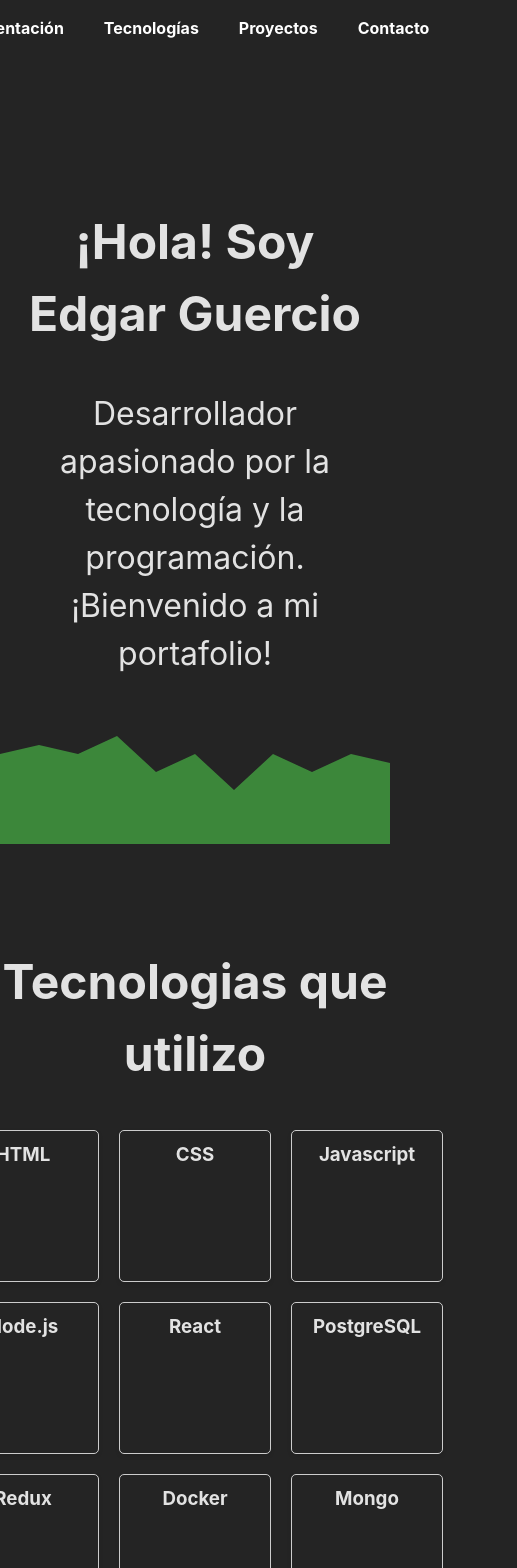
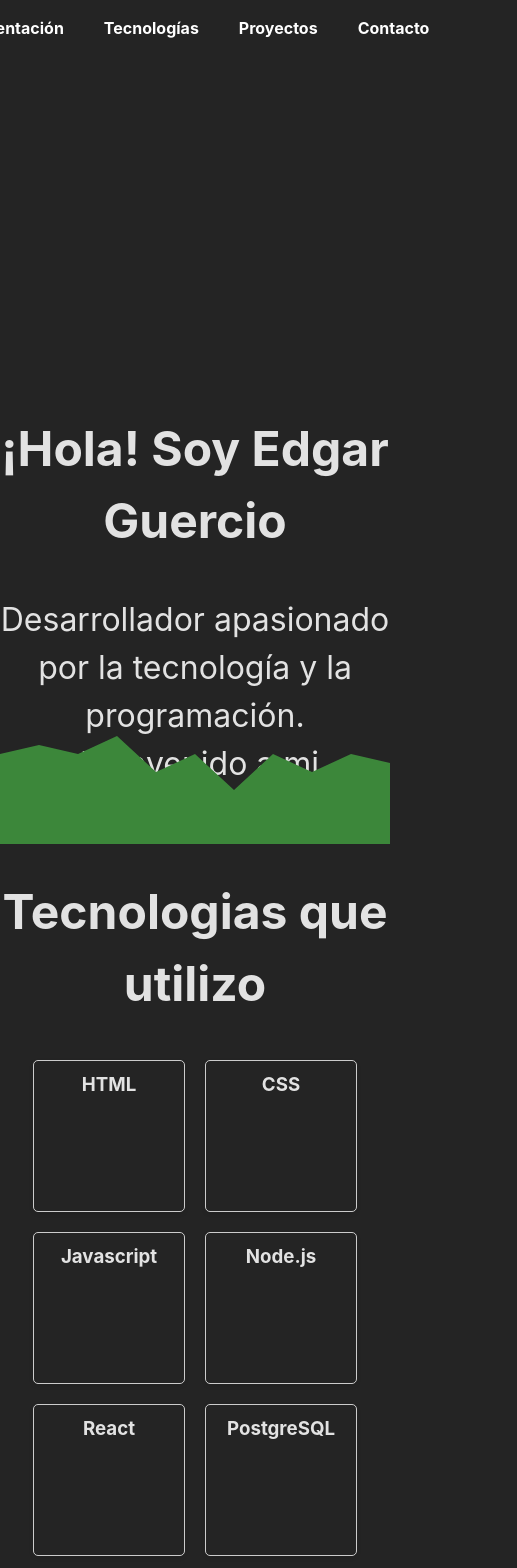
Before and after one commit to ejguercio/portfolio, a React (Vite) app: page / in a window 390 px wide. Shown: the top 1568 px of the page, 517 px wide, since content can reach past the window. Built offline with nearby package versions, Linux system fonts and the light colour scheme; some icons are missing.

Commit message:
FEAT algo de responsive

```diff
--- a/src/App.css
+++ b/src/App.css
@@ -1,5 +1,4 @@
 #root {
-  max-width: 1920px;
   margin: 0 auto;
   text-align: center;
 }
--- a/src/components/Contact/Contact.jsx
+++ b/src/components/Contact/Contact.jsx
@@ -2,7 +2,7 @@ import css from "./Contact.module.css"
 
 const Contact = () => {
     return (
-      <section id="contact" className={css.section} >
+      <section id="contact" className={css.contact} >
           <h2 className={css.title}>Contacto</h2>
         <div className={css.container}>
           <div>
--- a/src/components/Contact/Contact.module.css
+++ b/src/components/Contact/Contact.module.css
@@ -1,8 +1,9 @@
-.section{
+.contact{
   flex-direction: column;
+  min-height: 100vh;
 }
 
-.section a{
+.contact a{
   text-decoration: none;
   color: #fff;
 }
@@ -16,6 +17,7 @@
     border-radius: 5px;
     overflow: hidden;
     box-shadow: 0 2px 4px rgba(0, 0, 0, 0.1);
+    margin-bottom: 5%;
 }
 
 .container div{
@@ -24,6 +26,7 @@
 
 .title {
     font-size: 3rem;
+    margin-top: 0;
 }
 
 .container span{
--- a/src/components/Presentation/Presentation.module.css
+++ b/src/components/Presentation/Presentation.module.css
@@ -4,8 +4,7 @@
   justify-content: center;
   align-items: center;
   font-size: 2rem;
-  padding: 0px 15px;
-  max-width: 1280px;
+  margin-top: 5%;
 }
 
 .container span{
@@ -20,3 +19,18 @@
   width: 100%;
   height: 380px;
 }
+
+/* Medium devices (landscape tablets, 768px and up) */
+@media only screen and (max-width: 768px) {
+  .container {
+    flex-direction: column;
+  }
+
+  .info box-icon{
+    width: 90%;
+  }
+
+  .info h2{
+    margin-top: 0%;
+  }
+}
--- a/src/components/Projects/Projects.module.css
+++ b/src/components/Projects/Projects.module.css
@@ -30,3 +30,8 @@
     margin: 0px 10px;
     padding: 4px;
 }
+iframe {
+    width: 100%;
+    height: auto;
+
+}
--- a/src/components/Technologies/Technologies.module.css
+++ b/src/components/Technologies/Technologies.module.css
@@ -29,3 +29,9 @@
     width: 60%;
     height: 60%;
   }
+
+  @media only screen and (max-width: 768px) {
+    .grid {
+      grid-template-columns: 1fr 1fr;
+    }
+  }
--- a/src/index.css
+++ b/src/index.css
@@ -27,7 +27,7 @@ section{
   display: flex;
   justify-content: center;
   align-items: center;
-  width: 100vw;
-  min-height: 100vh;
+  width: 100%;
+  min-height: calc(100vh - 180px);
   height: auto;
 }
```
